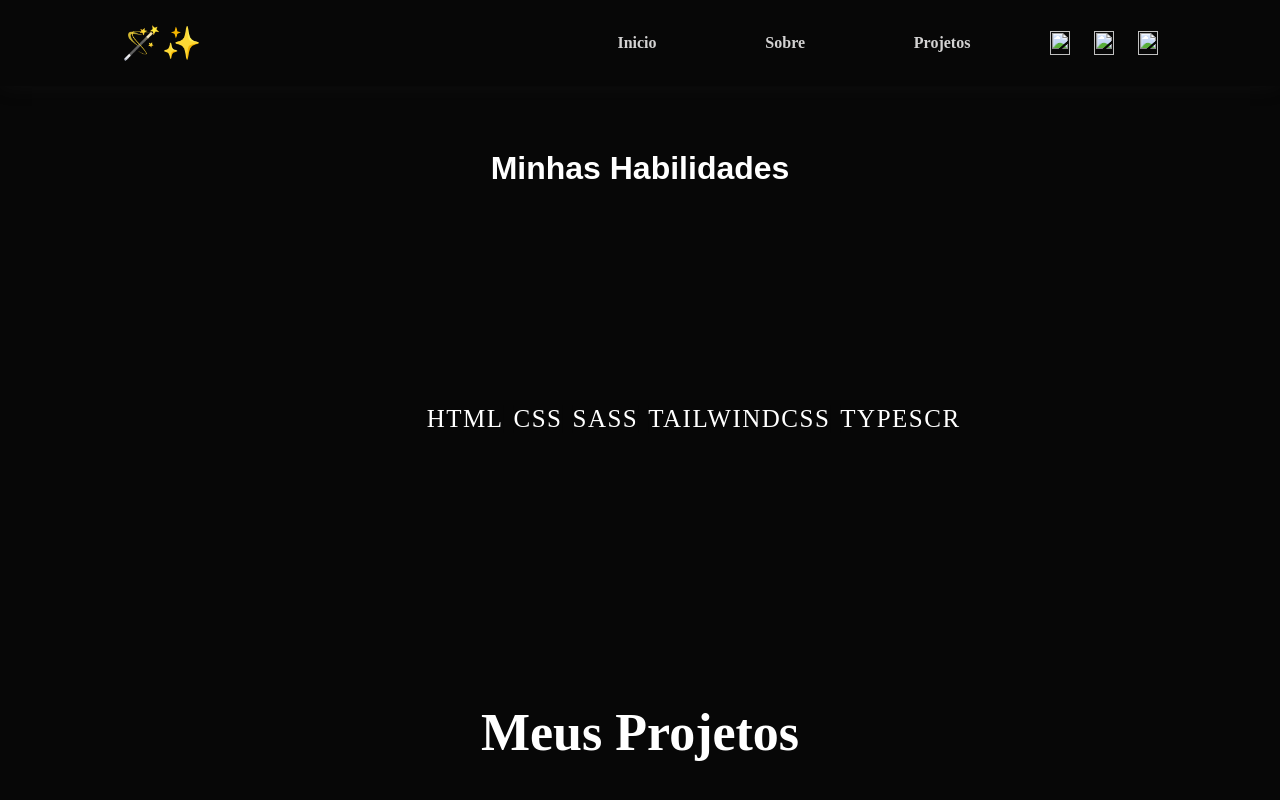
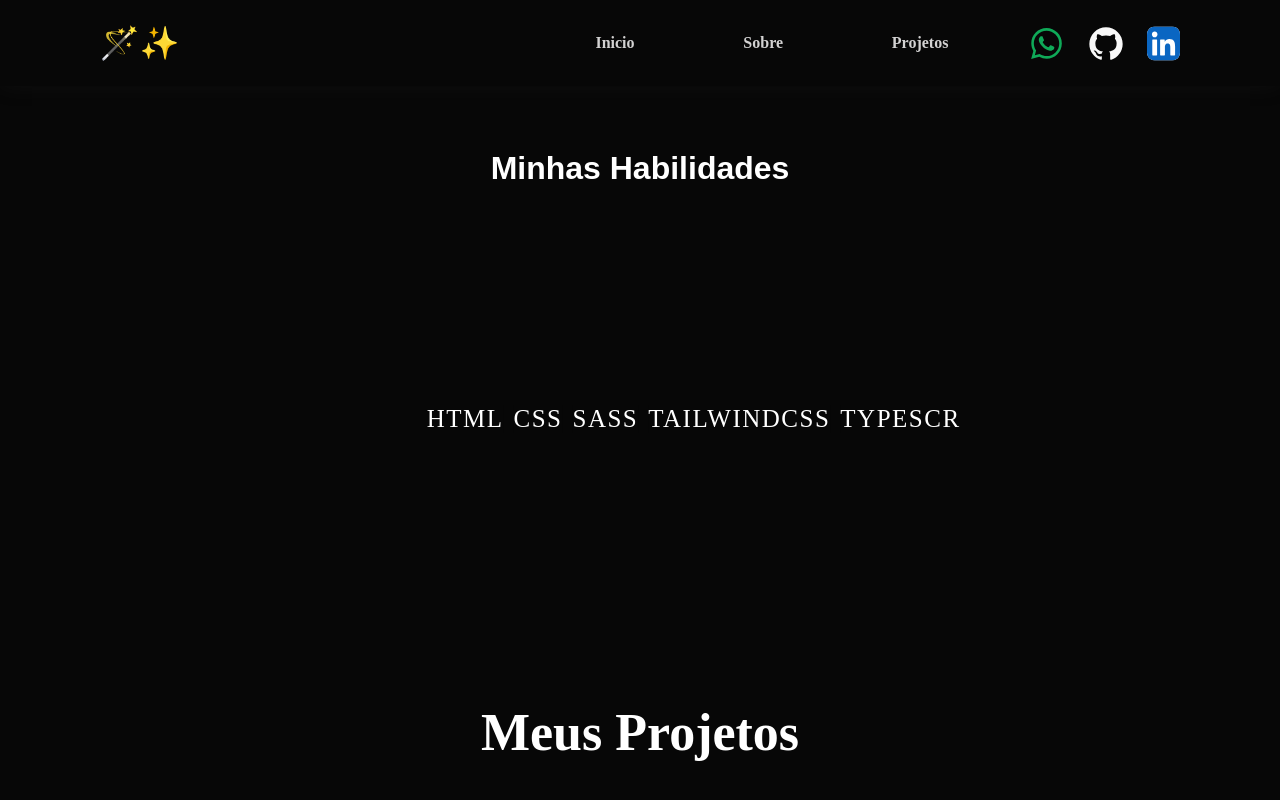
Before and after one commit to matheuspaiva1/Portfolio-2, a plain HTML site: page projetos.html in a window 1280 px wide. Shown: the top 800 px of the page. Drawn offline with Linux system fonts and the light colour scheme; a web font is replaced by a local one.

Commit message:
refactor: deploy

```diff
--- a/projetos.html
+++ b/projetos.html
@@ -24,9 +24,9 @@
     </ul>
 
     <div class="links">
-      <a href="/"><img src="/imgs/whats.svg" alt="" /></a>
-      <a href="/"><img src="/imgs/github.svg" alt="" /></a>
-      <a href="/"><img src="/imgs/linkedin.svg" alt="" /></a>
+      <a href="/"><img src="whats.svg" alt="" /></a>
+      <a href="/"><img src="github.svg" alt="" /></a>
+      <a href="/"><img src="linkedin.svg" alt="" /></a>
     </div>
   </header>
 
```
